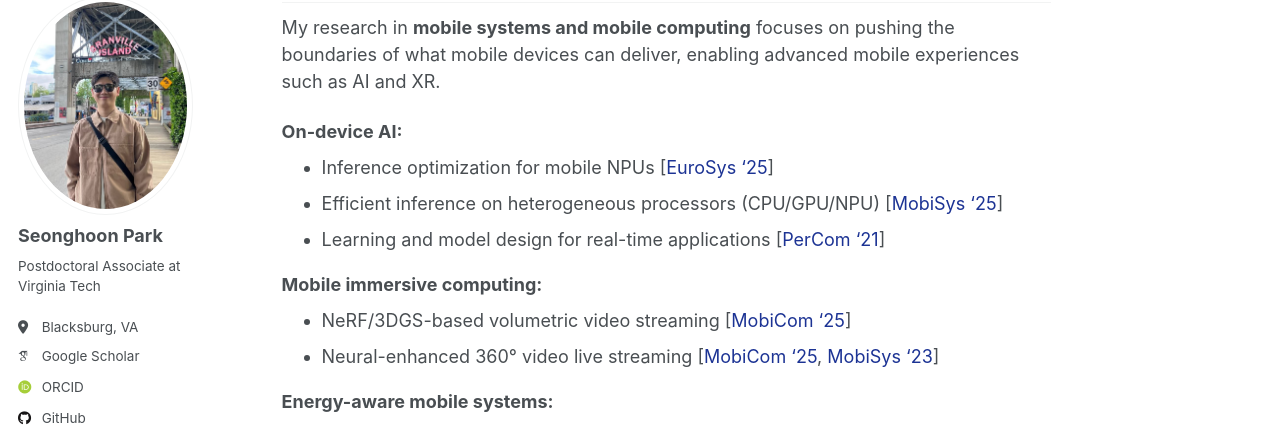
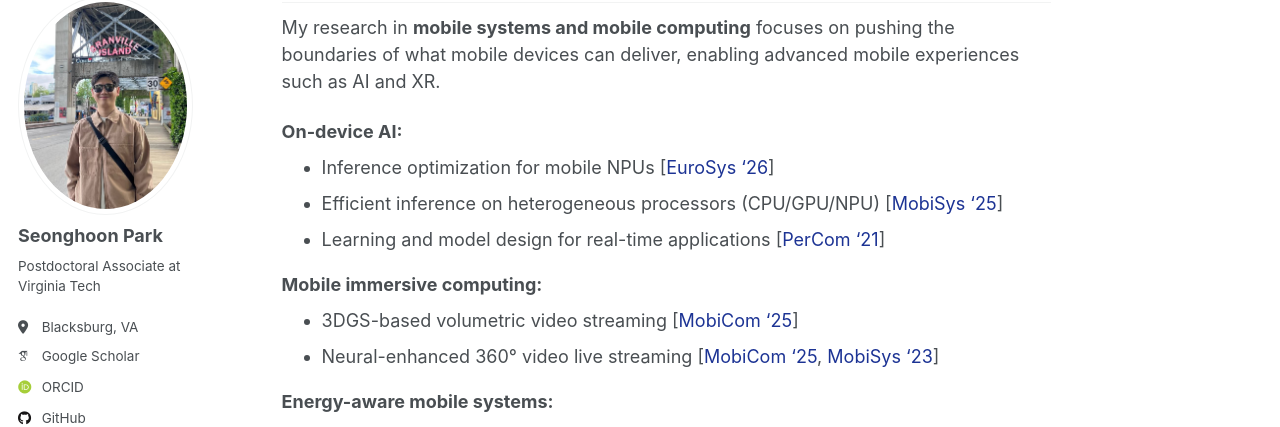
Before and after one commit to iamseonghoon/iamseonghoon.github.io, a Jekyll site: the page built from _pages/about.md, in a window 1280 px wide and 900 px high, scrolled down 474 px. Shown: the part 103-530 px from the top of the window. Built offline with Jekyll 4.4.1, drawn with Linux system fonts in a browser that asks for light colours; some web fonts are replaced; a script that is not in the unit is left out.

Commit message:
update about.md

```diff
--- a/_pages/about.md
+++ b/_pages/about.md
@@ -22,12 +22,12 @@ Prior to joing Virginia Tech, I received the Ph.D. degree in Computer Science fr
 My research in **mobile systems and mobile computing** focuses on pushing the boundaries of what mobile devices can deliver, enabling advanced mobile experiences such as AI and XR.
 
 **On-device AI:**
-* Inference optimization for mobile NPUs [[EuroSys '25](https://seonghoon.page/publications/)]
+* Inference optimization for mobile NPUs [[EuroSys '26](https://seonghoon.page/publications/)]
 * Efficient inference on heterogeneous processors (CPU/GPU/NPU) [[MobiSys '25](https://dl.acm.org/doi/10.1145/3711875.3729161)]
 * Learning and model design for real-time applications [[PerCom '21](https://ieeexplore.ieee.org/document/9439113)]
 
 **Mobile immersive computing:**
-* NeRF/3DGS-based volumetric video streaming [[MobiCom '25](https://dl.acm.org/doi/10.1145/3680207.3765267)]
+* 3DGS-based volumetric video streaming [[MobiCom '25](https://dl.acm.org/doi/10.1145/3680207.3765267)]
 * Neural-enhanced 360&deg; video live streaming [[MobiCom '25](https://dl.acm.org/doi/10.1145/3680207.3765252), [MobiSys '23](https://dl.acm.org/doi/10.1145/3581791.3596851)]
 
 **Energy-aware mobile systems:**
```
